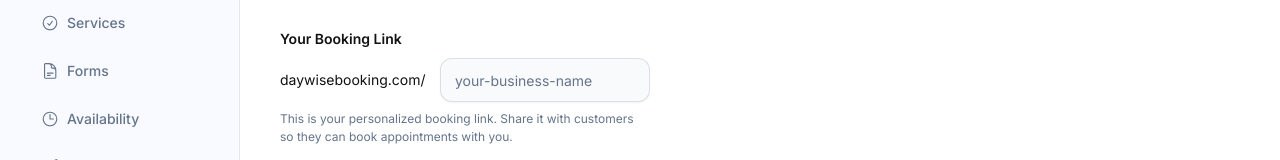
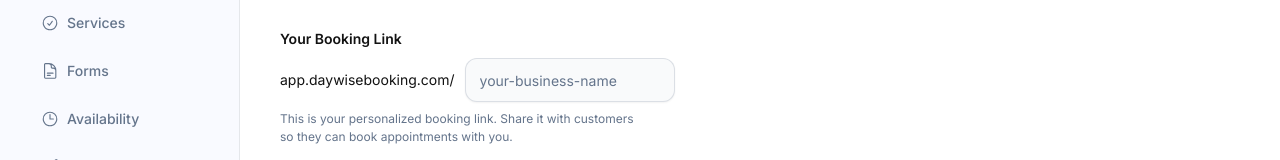
Before and after one commit to nagrohan579/daywise_upwork, a React (Vite) app in the folder frontend/: page /my-link in a window 1280 px wide. Shown: the part 171-331 px from the top of the page. Built offline with nearby package versions, Linux system fonts and the light colour scheme; no server answers.

Commit message:
fix: update booking link domain in MyLink component and improve error handling in Payments component

```diff
--- a/frontend/src/pages/MyLink/MyLink.jsx
+++ b/frontend/src/pages/MyLink/MyLink.jsx
@@ -88,7 +88,7 @@
           <div className="business-input-wrap">
             <h3>Your Booking Link</h3>
             <div className="wrap">
-              <span>daywisebooking.com/</span>
+              <span>app.daywisebooking.com/</span>
               <Input
                 placeholder={"your-business-name"}
                 type="text"
--- a/frontend/src/pages/Payments/Payments.jsx
+++ b/frontend/src/pages/Payments/Payments.jsx
@@ -122,9 +122,9 @@
         const errorMessage = data.message || data.error || 'Failed to disconnect Stripe account';
         throw new Error(errorMessage);
       }
-    } catch (error) {
-      console.error('Error disconnecting Stripe:', error);
-      toast.error(error?.message || 'Failed to disconnect Stripe account');
+      } catch (error) {
+        console.error('Error disconnecting Stripe:', error);
+        toast.error(error?.message || 'Failed to disconnect Stripe account');
     } finally {
       setIsDisconnecting(false);
       setShowDisconnectModal(false);
```
